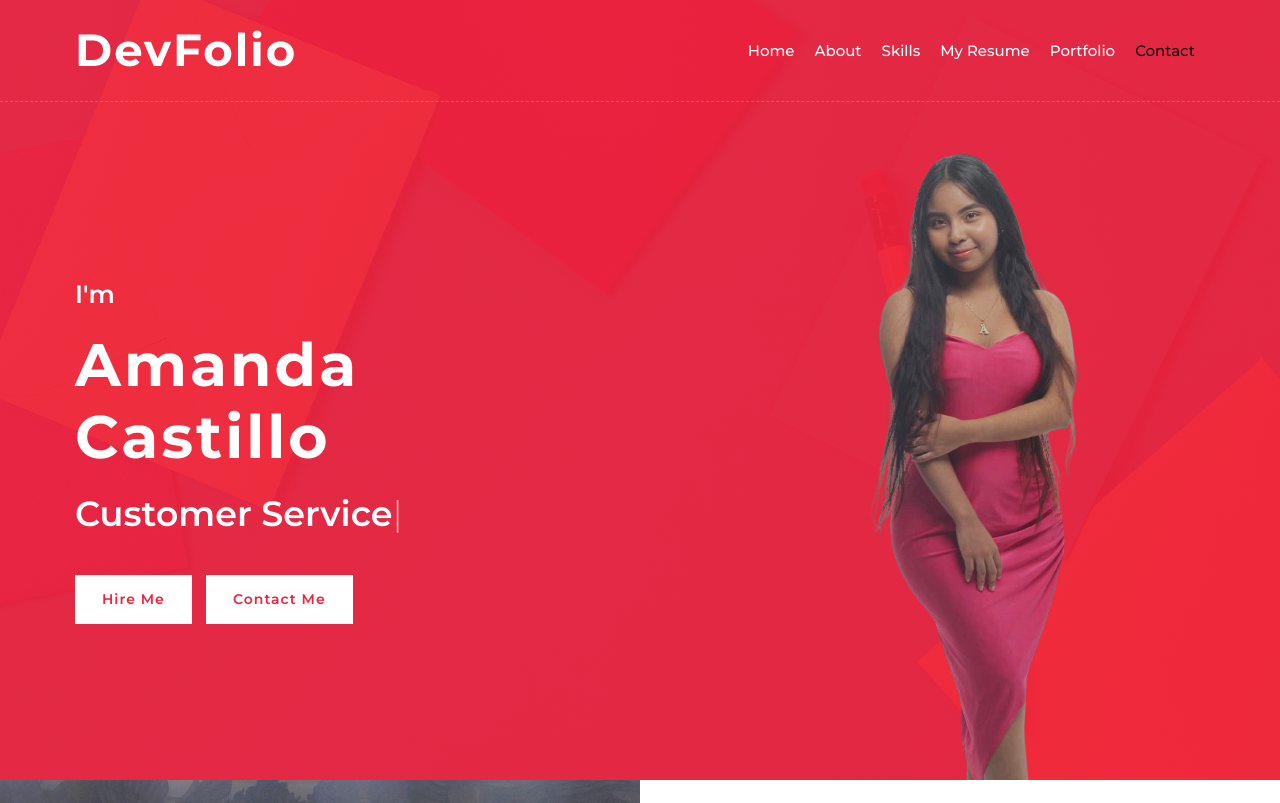
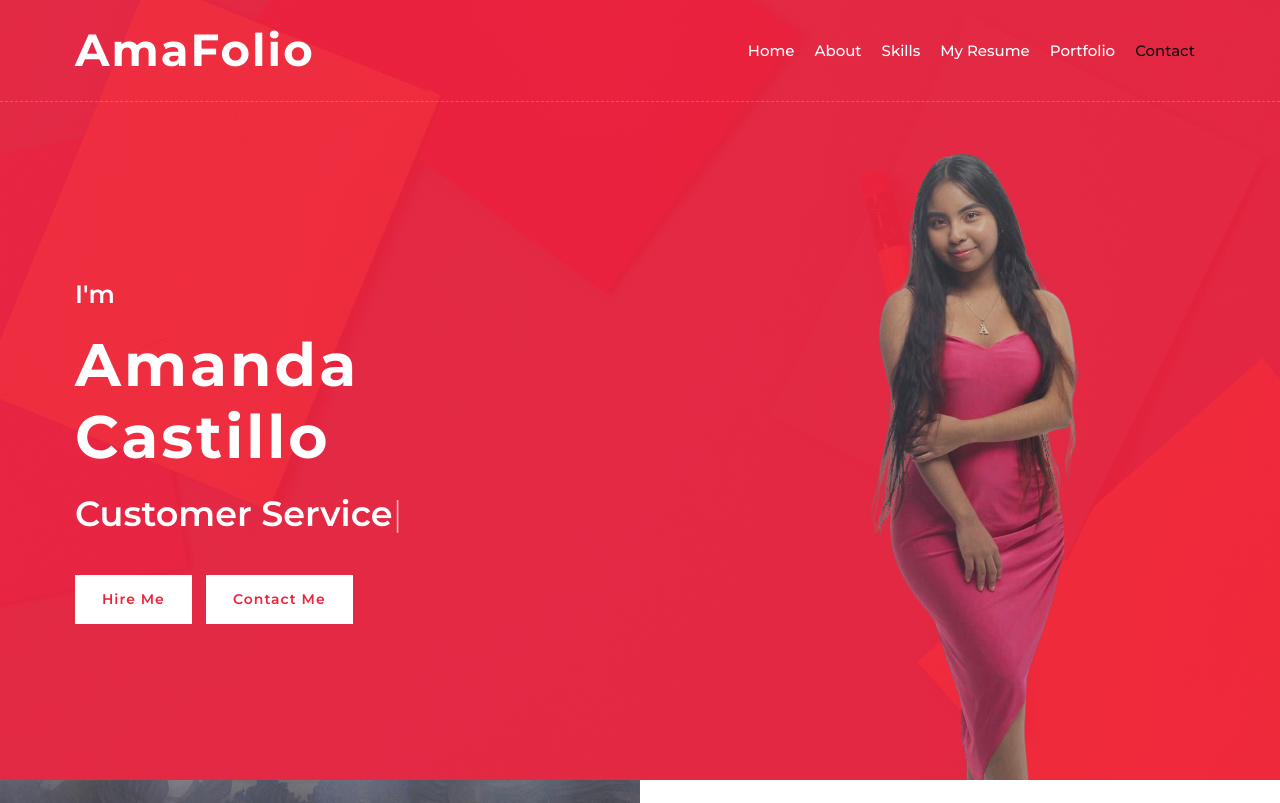
Before and after one commit to Amandithaa25/MI-PORTAFOLIO-Amanda, a plain HTML site: page docs/index.html in a window 1280 px wide. Shown: the top 803 px of the page. Drawn offline with nearby package versions, Linux system fonts and the light colour scheme.

Commit message:
Update index.html

```diff
--- a/docs/index.html
+++ b/docs/index.html
@@ -2,7 +2,7 @@
 <html lang="en">
     <head>
         <meta charset="utf-8">
-        <title>DevFolio - Developer Portfolio Template</title>
+        <title>AmaFolio</title>
         <meta content="width=device-width, initial-scale=1.0" name="viewport">
         <meta content="Free Website Template" name="keywords">
         <meta content="Free Website Template" name="description">
@@ -28,7 +28,7 @@
         <!-- Nav Bar Start -->
         <div class="navbar navbar-expand-lg bg-light navbar-light">
             <div class="container-fluid">
-                <a href="index.html" class="navbar-brand">DevFolio</a>
+                <a href="index.html" class="navbar-brand">AmaFolio</a>
                 <button type="button" class="navbar-toggler" data-toggle="collapse" data-target="#navbarCollapse">
                     <span class="navbar-toggler-icon"></span>
                 </button>
```
